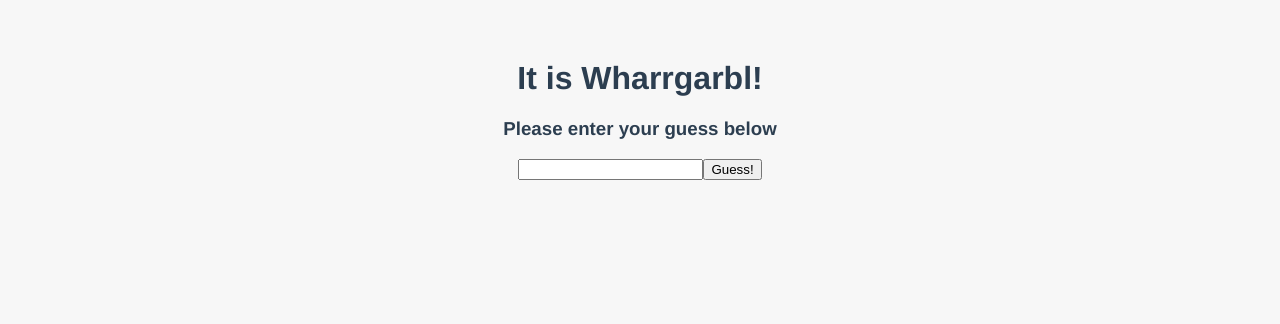
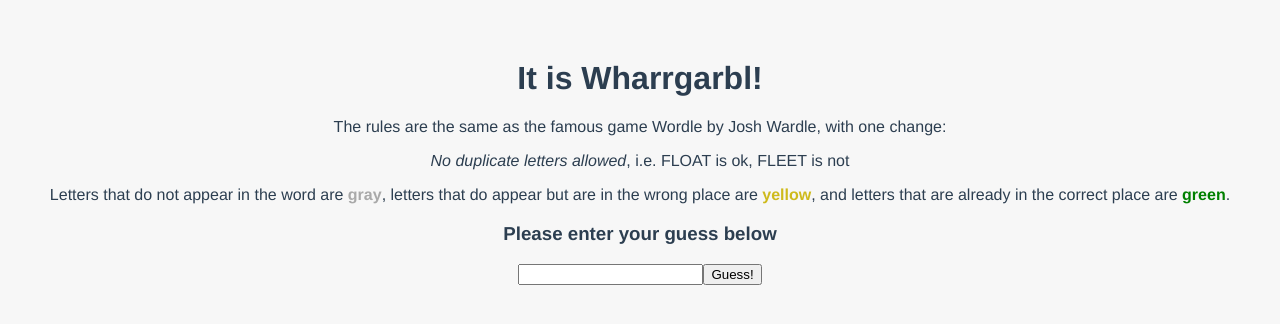
Before and after one commit to brend/wharrgarbl-client, a Vue app: page / in a window 1280 px wide. Shown: the top 324 px of the page. Built offline with nearby package versions, Linux system fonts and the light colour scheme.

Commit message:
handle server error message

```diff
--- a/src/components/WharrgarblGame.vue
+++ b/src/components/WharrgarblGame.vue
@@ -1,6 +1,9 @@
 <template>
   <div class="hello">
     <h1>It is Wharrgarbl!</h1>
+    <p>The rules are the same as the famous game Wordle by Josh Wardle, with one change:</p>
+    <p><em>No duplicate letters allowed</em>, i.e. FLOAT is ok, FLEET is not</p>
+    <p>Letters that do not appear in the word are <span class="no"><b>gray</b></span>, letters that do appear but are in the wrong place are <span class="elsewhere"><b>yellow</b></span>, and letters that are already in the correct place are <span class="yes"><b>green</b></span>.</p>
     <h3>Please enter your guess below</h3>
     <div v-if="!done">
       <input ref="guess" v-model="guess">
@@ -76,6 +79,12 @@ export default {
 
       const data = await this.query(request);
 
+      if (data.error) {
+        this.errorMessage = data.error;
+        this.items.pop();
+        return;
+      }
+
       this.state = data.state;
       this.items.pop();
       this.items.push({text: guess, hints: data.state.hints});
@@ -93,8 +102,6 @@ export default {
         // const response = await axios.post('http://localhost:8080', request);
         //const response = await axios.post('http://192.168.0.192:8080', request);
         const response = await axios.post('https://wharrapi.herokuapp.com', request);
-
-        console.log('received response', response);
 
         return response.data;
       } catch (ex) {
```
